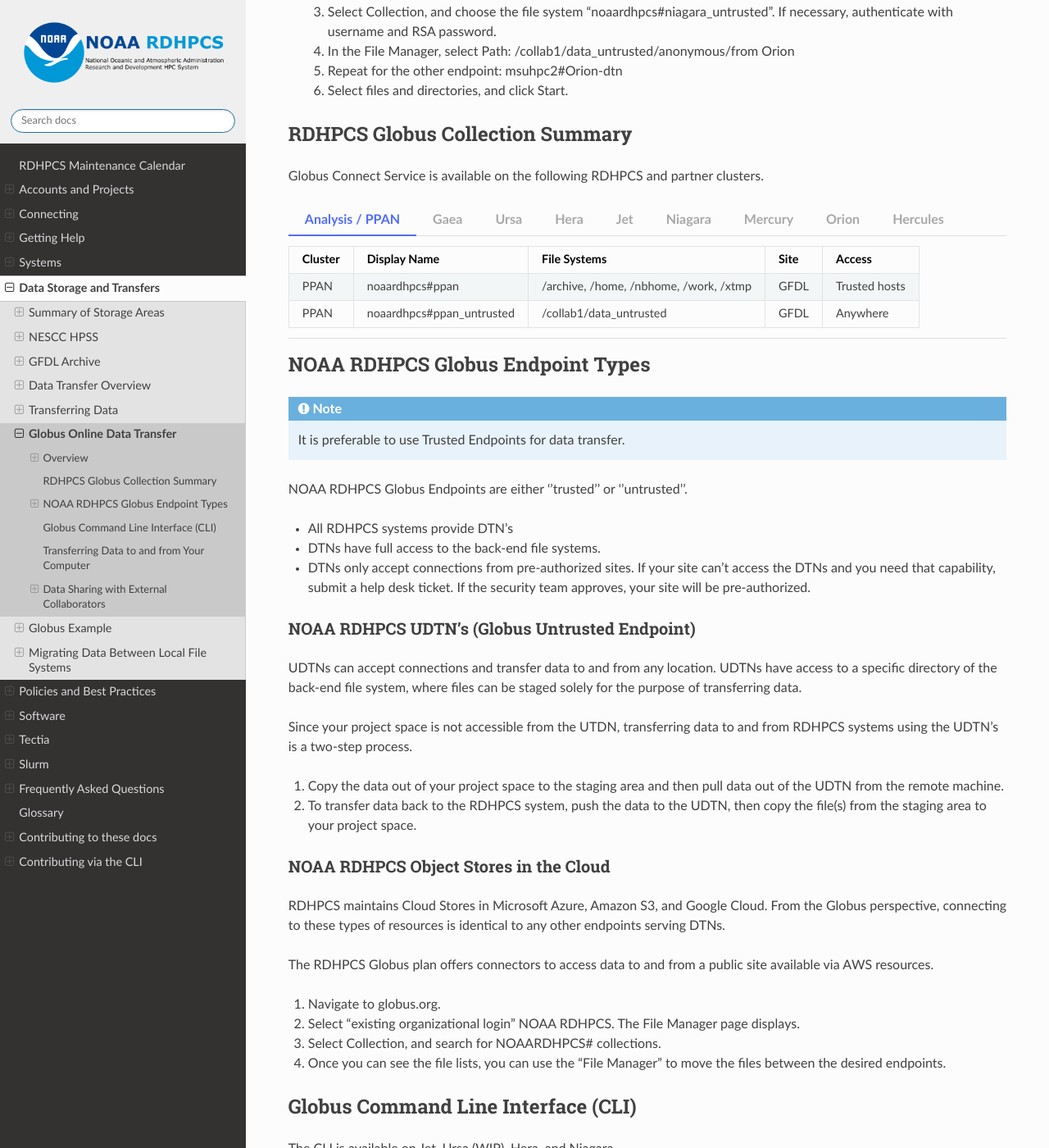
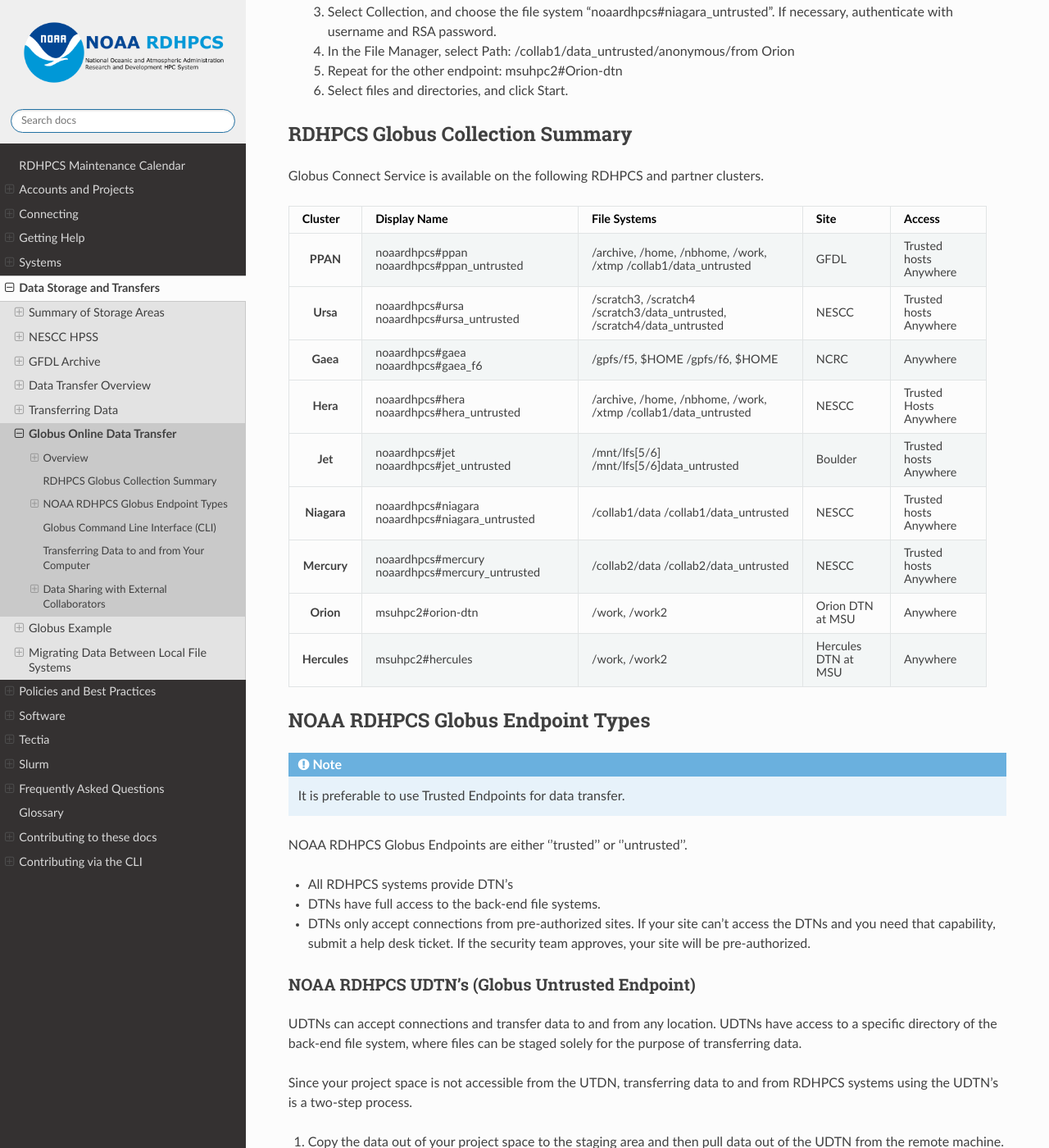
Before and after one commit to NOAA-RDHPCS/noaa-rdhpcs.github.io, a Sphinx documentation site: the page built from source/data/globus_online_data_transfer.rst, in a window 1280 px wide and 1400 px high, scrolled down 815 px. Shown: the whole window at 82% size. Built offline with Sphinx 7.4.7 and the Read the Docs theme 3.1.0, drawn with Linux system fonts in a browser that asks for light colours; pages that are not in the unit, such as notebooks, are missing from menus; part of the change alters nothing that is shown.

Commit message:
Update globus_online_data_transfer.rst
change from tabs to table.

```diff
--- a/source/data/globus_online_data_transfer.rst
+++ b/source/data/globus_online_data_transfer.rst
@@ -59,109 +59,81 @@ RDHPCS Globus Collection Summary
 Globus Connect Service is available on the following RDHPCS and
 partner clusters.
 
-.. tab-set::
+.. list-table::
+   :header-rows: 1
+   :stub-columns: 1
+   :align: left
 
-  .. tab-item:: Analysis / PPAN
-    :sync: analysis
-
-    +-----------+----------------------------+--------------------------+---------+---------------+
-    | Cluster   | Display Name               | File Systems             | Site    | Access        |
-    +===========+============================+==========================+=========+===============+
-    | PPAN      | noaardhpcs#ppan            | /archive, /home,         | GFDL    | Trusted hosts |
-    |           |                            | /nbhome, /work, /xtmp    |         |               |
-    +-----------+----------------------------+--------------------------+---------+---------------+
-    | PPAN      | noaardhpcs#ppan_untrusted  | /collab1/data_untrusted  | GFDL    | Anywhere      |
-    +-----------+----------------------------+--------------------------+---------+---------------+
-
-  .. tab-item:: Gaea
-   :sync: gaea
-
-   +-----------+--------------------+-----------------+---------+---------------+
-   | Cluster   | Display Name       | File Systems    | Site    | Access        |
-   +===========+====================+=================+=========+===============+
-   | Gaea      | noaardhpcs#gaea    | /gpfs/f5, $HOME | NCRC    | Anywhere      |
-   +-----------+--------------------+-----------------+---------+---------------+
-   | Gaea      | noaardhpcs#gaea_f6 | /gpfs/f6, $HOME | NCRC    | Anywhere      |
-   +-----------+--------------------+-----------------+---------+---------------+
-
-  .. tab-item:: Ursa
-    :sync: ursa
-
-    +-----------+----------------------------+---------------------------+---------+---------------+
-    | Cluster   | Display Name               | File Systems              | Site    | Access        |
-    +===========+============================+===========================+=========+===============+
-    | Ursa      | noaardhpcs#ursa            | /scratch3, /scratch4      | NESCC   | Trusted hosts |
-    +-----------+----------------------------+---------------------------+---------+---------------+
-    | Ursa      | noaardhpcs#ursa_untrusted  | /scratch3/data_untrusted, | NESCC   | Anywhere      |
-    |           |                            | /scratch4/data_untrusted  |         |               |
-    +-----------+----------------------------+---------------------------+---------+---------------+
-
-  .. tab-item:: Hera
-    :sync: hera
-
-    +-----------+----------------------------+---------------------------+---------+---------------+
-    | Cluster   | Display Name               | File Systems              | Site    | Access        |
-    +===========+============================+===========================+=========+===============+
-    | Hera      | noaardhpcs#hera            | /scratch1, /scratch2      | NESCC   | Trusted hosts |
-    +-----------+----------------------------+---------------------------+---------+---------------+
-    | Hera      | noaardhpcs#hera_untrusted  | /scratch1/data_untrusted, | NESCC   | Anywhere      |
-    |           |                            | /scratch2/data_untrusted  |         |               |
-    +-----------+----------------------------+---------------------------+---------+---------------+
-
-  .. tab-item:: Jet
-   :sync: jet
-
-   +-----------+----------------------------+----------------------------+---------+---------------+
-   | Cluster   | Display Name               | File Systems               | Site    | Access        |
-   +===========+============================+============================+=========+===============+
-   | Jet       | noaardhpcs#jet             | /mnt/lfs[56]               | NESCC   | Trusted hosts |
-   +-----------+----------------------------+----------------------------+---------+---------------+
-   | Jet       | noaardhpcs#jet_untrusted   | /mnt/lfs[56]data_untrusted | NESCC   | Anywhere      |
-   +-----------+----------------------------+----------------------------+---------+---------------+
-
-  .. tab-item:: Niagara
-   :sync: niagara
-
-   +-----------+------------------------------+--------------------------+---------+---------------+
-   | Cluster   | Display Name                 | File Systems             | Site    | Access        |
-   +===========+==============================+==========================+=========+===============+
-   | Niagara   | noaardhpcs#niagara           | /collab1/data            | NESCC   | Trusted hosts |
-   +-----------+------------------------------+--------------------------+---------+---------------+
-   | Niagara   | noaardhpcs#niagara_untrusted | /collab1/data_untrusted  | NESCC   | Anywhere      |
-   +-----------+------------------------------+--------------------------+---------+---------------+
-
-
-  .. tab-item:: Mercury
-   :sync: mercury
-
-   +-----------+------------------------------+--------------------------+---------+---------------+
-   | Cluster   | Display Name                 | File Systems             | Site    | Access        |
-   +===========+==============================+==========================+=========+===============+
-   | Mercury   | noaardhpcs#mercury           | /collab2/data            | NESCC   | Trusted hosts |
-   +-----------+------------------------------+--------------------------+---------+---------------+
-   | Mercury   | noaardhpcs#mercury_untrusted | /collab2/data_untrusted  | NESCC   | Anywhere      |
-   +-----------+------------------------------+--------------------------+---------+---------------+
-
-
-
-  .. tab-item:: Orion
-   :sync: orion
-
-   +-----------+---------------------+--------------------+-------------------+---------------+
-   | Cluster   | Display Name        | File Systems       | Site              | Access        |
-   +===========+=====================+====================+===================+===============+
-   | orion     | msuhpc2#orion-dtn   | /work, /work2      | Orion DTN at MSU  | Anywhere      |
-   +-----------+---------------------+--------------------+-------------------+---------------+
-
-
-  .. tab-item:: Hercules
-   :sync: hercules
-
-   +-----------+---------------------+--------------------+----------------------+---------------+
-   | Cluster   | Display Name        | File Systems       | Site                 | Access        |
-   +===========+=====================+====================+======================+===============+
-   | Hercules  | msuhpc2#hercules    | /work, /work2      | Hercules DTN at MSU  | Anywhere      |
-   +-----------+---------------------+--------------------+----------------------+---------------+
+   * - Cluster
+     - Display Name
+     - File Systems
+     - Site
+     - Access
+   * - PPAN
+     - noaardhpcs#ppan
+       noaardhpcs#ppan_untrusted
+     - /archive, /home, /nbhome, /work, /xtmp
+       /collab1/data_untrusted
+     - GFDL
+     - Trusted hosts
+       Anywhere
+   * - Ursa
+     - noaardhpcs#ursa
+       noaardhpcs#ursa_untrusted
+     - /scratch3, /scratch4
+       /scratch3/data_untrusted, /scratch4/data_untrusted
+     - NESCC
+     - Trusted hosts
+       Anywhere
+   * - Gaea
+     - noaardhpcs#gaea
+       noaardhpcs#gaea_f6
+     - /gpfs/f5, $HOME
+       /gpfs/f6, $HOME
+     - NCRC
+     - Anywhere
+   * - Hera
+     - noaardhpcs#hera
+       noaardhpcs#hera_untrusted
+     - /archive, /home, /nbhome, /work, /xtmp
+       /collab1/data_untrusted
+     - NESCC
+     - Trusted Hosts
+       Anywhere
+   * - Jet
+     - noaardhpcs#jet
+       noaardhpcs#jet_untrusted
+     - /mnt/lfs[5/6]
+       /mnt/lfs[5/6]data_untrusted
+     - Boulder
+     - Trusted hosts
+       Anywhere
+   * - Niagara
+     - noaardhpcs#niagara
+       noaardhpcs#niagara_untrusted
+     - /collab1/data
+       /collab1/data_untrusted
+     - NESCC
+     - Trusted hosts
+       Anywhere
+   * - Mercury
+     - noaardhpcs#mercury
+       noaardhpcs#mercury_untrusted
+     - /collab2/data
+       /collab2/data_untrusted
+     - NESCC
+     - Trusted hosts
+       Anywhere
+   * - Orion
+     - msuhpc2#orion-dtn
+     - /work, /work2
+     - Orion DTN at MSU
+     - Anywhere
+   * - Hercules
+     - msuhpc2#hercules
+     - /work, /work2
+     - Hercules DTN at MSU
+     - Anywhere
 
 NOAA RDHPCS Globus Endpoint Types
 =================================
```
